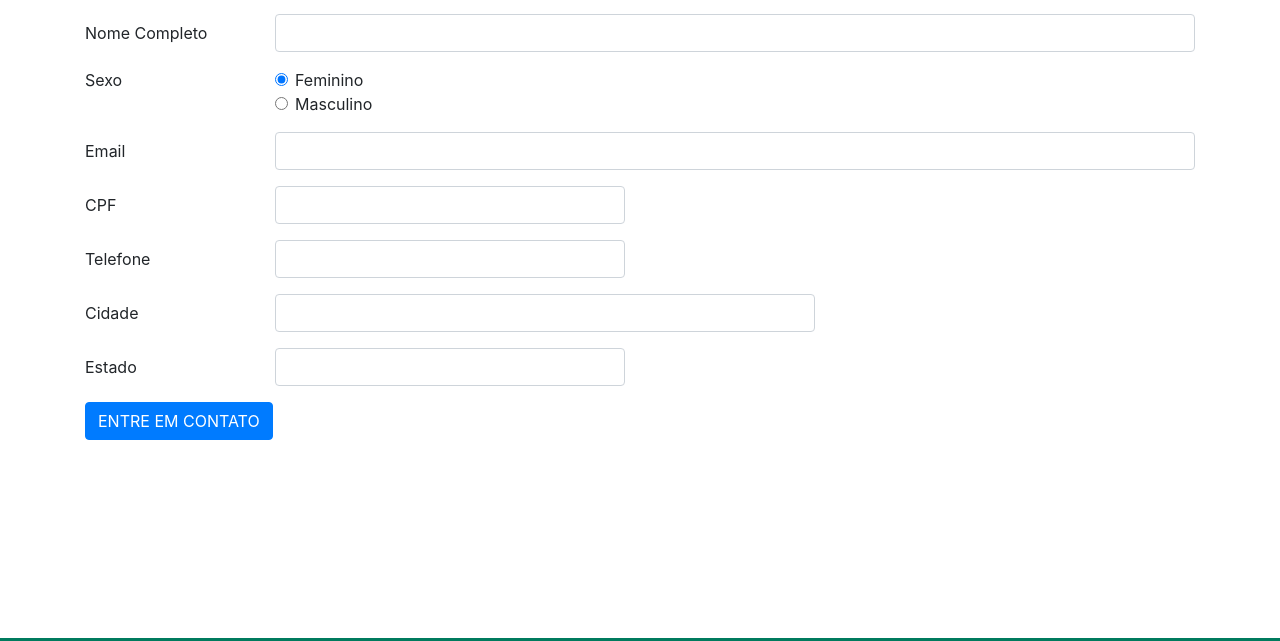
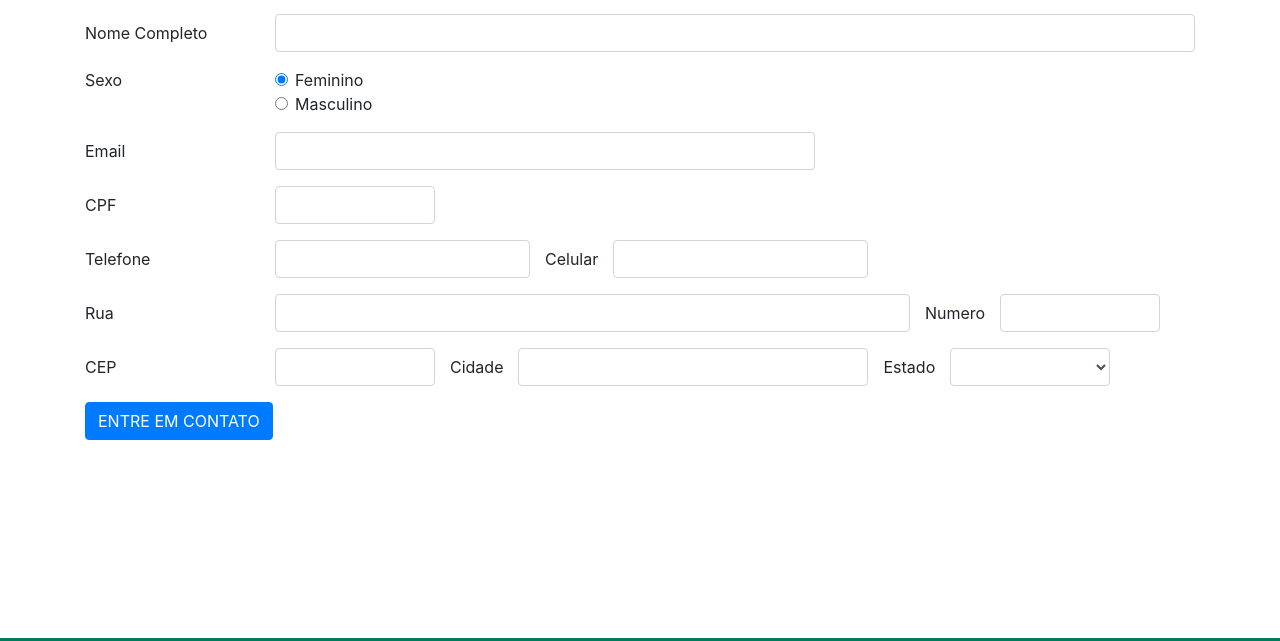
Before and after one commit to thiagomoreira98/site-chatbot-emily, a plain HTML site: page contato.html in a window 1280 px wide. Shown: the part 62-703 px from the top of the page. Drawn offline with Linux system fonts and the light colour scheme.

Commit message:
contato new

```diff
--- a/contato.html
+++ b/contato.html
@@ -58,36 +58,85 @@
 
             <div class="form-group row">
                 <label for="colFormLabel" class="col-sm-2 col-form-label">Email</label>
-                <div class="col-sm-10">
+                <div class="col-sm-6">
                     <input type="email" class="form-control" id="colFormLabel">
                 </div>
             </div>
 
             <div class="form-group row">
                 <label for="colFormLabel" class="col-sm-2 col-form-label">CPF</label>
-                <div class="col-sm-4">
+                <div class="col-sm-2">
+                    <input type="text" class="form-control" id="colFormLabel">
+                </div>
+            </div>
+
+            <div class="form-group row">
+                <label for="colFormLabel" class="col-sm-2 col-form-label">Telefone</label>
+                <div class="col-sm-3">
+                    <input type="number" class="form-control" id="colFormLabel">
+                </div>
+
+                <label for="colFormLabel" class="col-form-label">Celular</label>
+                <div class="col-sm-3">
                     <input type="number" class="form-control" id="colFormLabel">
                 </div>
             </div>
 
             <div class="form-group row">
-                <label for="colFormLabel" class="col-sm-2 col-form-label">Telefone</label>
-                <div class="col-sm-4">
-                    <input type="number" class="form-control" id="colFormLabel">
+                <label for="colFormLabel" class="col-sm-2 col-form-label">Rua</label>
+                <div class="col-sm-7">
+                    <input type="text" class="form-control" id="colFormLabel">
                 </div>
-            </div>
 
-            <div class="form-group row">
-                <label for="colFormLabel" class="col-sm-2 col-form-label">Cidade</label>
-                <div class="col-sm-6">
+                <label for="colFormLabel" class="col-form-label">Numero</label>
+                <div class="col-sm-2">
                     <input type="text" class="form-control" id="colFormLabel">
                 </div>
             </div>
 
             <div class="form-group row">
-                <label for="colFormLabel" class="col-sm-2 col-form-label">Estado</label>
+                <label for="colFormLabel" class="col-sm-2 col-form-label">CEP</label>
+                <div class="col-sm-2">
+                    <input type="text" class="form-control" id="colFormLabel">
+                </div>
+
+                <label for="colFormLabel" class="col-form-label">Cidade</label>
                 <div class="col-sm-4">
                     <input type="text" class="form-control" id="colFormLabel">
+                </div>
+
+                <label for="colFormLabel" class="col-form-label">Estado</label>
+                <div class="col-sm-2">
+                    <select class="form-control" id="select-uf">
+                        <option value=""></option>
+                        <option value="AC">AC</option>
+                        <option value="AL">AL</option>
+                        <option value="AM">AM</option>
+                        <option value="AP">AP</option>
+                        <option value="BA">BA</option>
+                        <option value="CE">CE</option>
+                        <option value="DF">DF</option>
+                        <option value="ES">ES</option>
+                        <option value="GO">GO</option>
+                        <option value="MA">MA</option>
+                        <option value="MG">MG</option>
+                        <option value="MS">MS</option>
+                        <option value="MT">MT</option>
+                        <option value="PA">PA</option>
+                        <option value="PB">PB</option>
+                        <option value="PE">PE</option>
+                        <option value="PI">PI</option>
+                        <option value="PR">PR</option>
+                        <option value="RN">RN</option>
+                        <option value="RJ">RJ</option>
+                        <option value="RO">RO</option>
+                        <option value="RR">RR</option>
+                        <option value="RS">RS</option>
+                        <option value="SC">SC</option>
+                        <option value="SE">SE</option>
+                        <option value="SP">SP</option>
+                        <option value="TO">TO</option>
+                    </select>
                 </div>
             </div>
 
```
